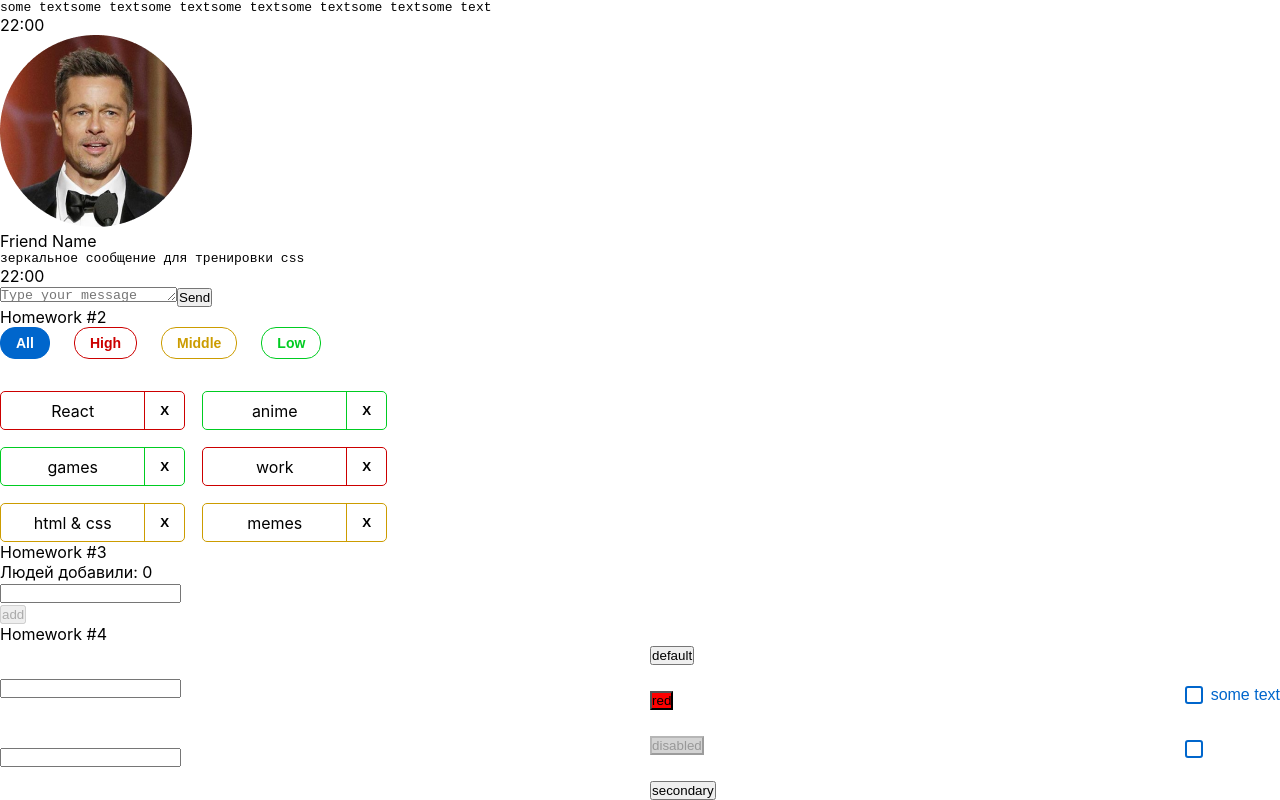
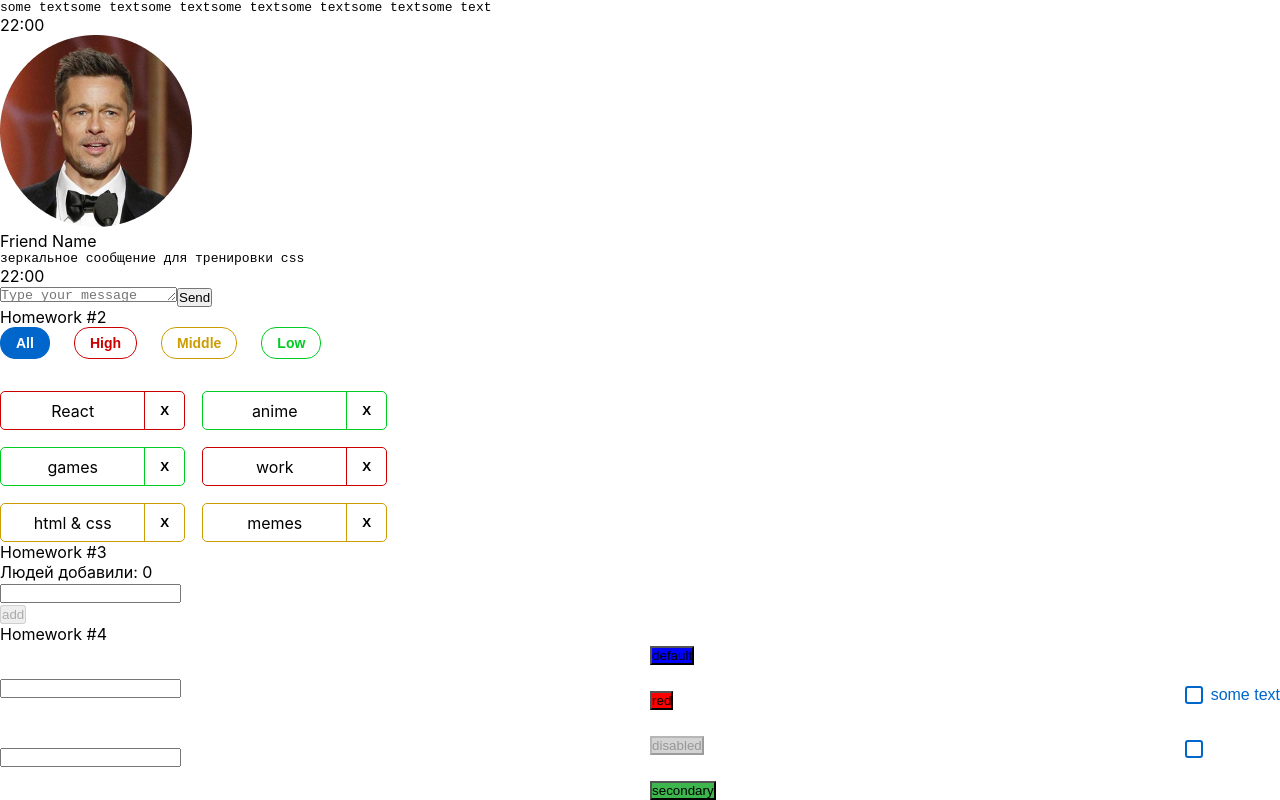
Before and after one commit to SchoolboyKreator/hws2-master, a React (Create React App) app: page / in a window 1280 px wide. Shown: the part 236-1036 px from the top of the page. Built offline with nearby package versions, Linux system fonts and the light colour scheme.

Commit message:
SuperButton.tsx finalClassName logic fixed

```diff
--- a/src/s2-homeworks/hw04/common/c2-SuperButton/SuperButton.module.css
+++ b/src/s2-homeworks/hw04/common/c2-SuperButton/SuperButton.module.css
@@ -5,10 +5,11 @@
 }
 
 .secondary {
-    background-color: burlywood;
+    background-color: #3db64d;
 }
 
 .default {
+    background-color: blue;
 }
 
 .red {
--- a/src/s2-homeworks/hw04/common/c2-SuperButton/SuperButton.tsx
+++ b/src/s2-homeworks/hw04/common/c2-SuperButton/SuperButton.tsx
@@ -18,9 +18,14 @@ const SuperButton: React.FC<SuperButtonPropsType> = (
     }
 ) => {
     const finalClassName = s.button
+        // + (!xType && ' ' + s.default)
+        + (!xType ? ' ' + s.default : '')
+        + (xType === 'secondary' ? ' ' + s.secondary : '')
+        + (xType === 'red' ? ' ' + s.red : '')
         + (disabled ? ' ' + s.disabled : '')
-        + (xType === 'red' ? ' ' + s.red : '')
-        + (className ? ' ' + className : '')
+
+        // + (className ? ' ' + className : '') // заготовка
+
         // + (disabled
         //         ? ...
         //         : xType === 'red'
```
